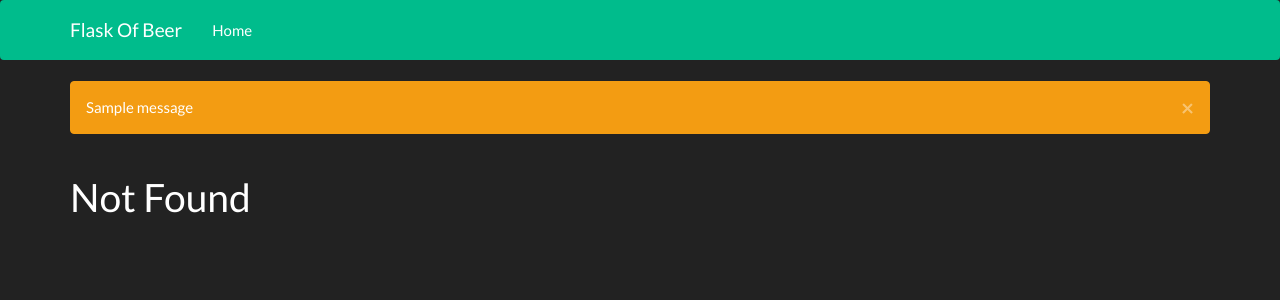
After one commit to McBadass/FlaskOfBeer, a Flask app: template app/templates/404.html in a window 1280 px wide. The commit adds this page. Shown: the top 300 px of the page. Run offline with Flask 2, Linux system fonts and the light colour scheme; the template is opened without the code that fills it, so the values that code supplies are empty; tables that the repository leaves empty hold one stand-in row (values such as "Sample post"); one stand-in notice (Sample message) is shown; some libraries are stand-ins or nearby versions.

Commit message:
Fixed error pages and fixed base.html to include content block.

```diff
--- a/app/main/__init__.py
+++ b/app/main/__init__.py
@@ -2,4 +2,4 @@ from flask import Blueprint
 
 main = Blueprint('main', __name__)
 
-from . import views
+from . import views, errors
--- /dev/null
+++ b/app/templates/404.html
@@ -0,0 +1,9 @@
+{% extends "base.html" %}
+
+{% block title %}Page Not Found{% endblock %}
+
+{% block page_content %}
+<div class="page-header">
+    <h1>Not Found</h1>
+</div>
+{% endblock %}
--- a/app/templates/base.html
+++ b/app/templates/base.html
@@ -32,6 +32,20 @@
 </div>
 {% endblock %}
 
+{% block content %}
+<div class="container">
+    {% for message in get_flashed_messages() %}
+    <div class="alert alert-warning">
+        <button type="button" class="close" data-dismiss="alert">&times;</button>
+        {{ message }}
+    </div>
+    {% endfor %}
+
+    {% block page_content %}{% endblock %}
+</div>
+{% endblock %}
+
 {% block scripts %}
 {{ super() }}
+{{ moment.include_moment() }}
 {% endblock %}
```
Also changed, not shown: app/main/errors.py (added, +12 -0 lines), app/templates/500.html (added, +9 -0 lines).
